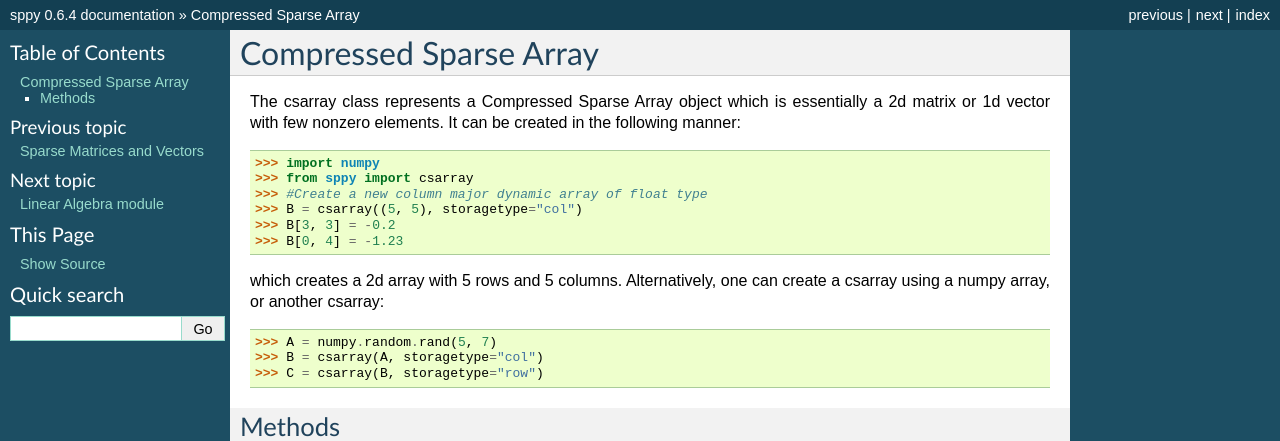
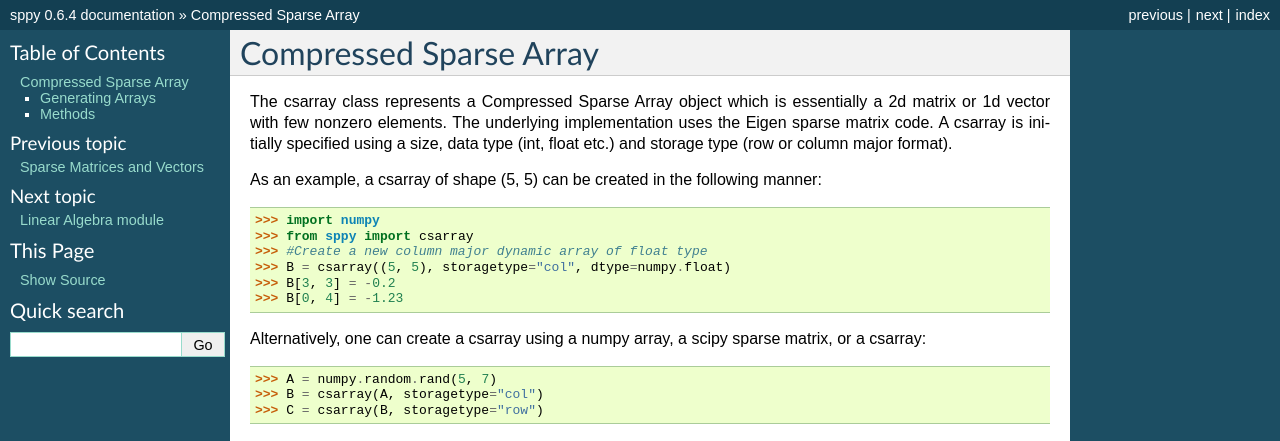
Before and after one commit to charanpald/sppy, a Sphinx documentation site: the page built from docs/csarray.rst, in a window 1280 px wide. Shown: the top 441 px of the page. Built offline with Sphinx 7.4.7, drawn with Linux system fonts in a browser that asks for light colours; pages that are not in the unit, such as notebooks, are missing from menus; some of the changed text lies outside the part shown.

Commit message:
Add util method and bit more in intro

```diff
--- a/docs/csarray.rst
+++ b/docs/csarray.rst
@@ -1,18 +1,20 @@
 Compressed Sparse Array
 =======================
 
-The csarray class represents a Compressed Sparse Array object which is essentially a 2d matrix or 1d vector with few nonzero elements. It can be created in the following manner:
+The csarray class represents a Compressed Sparse Array object which is essentially a 2d matrix or 1d vector with few nonzero elements. The underlying implementation uses the Eigen sparse matrix code. A csarray is initially specified using a size, data type (int, float etc.) and storage type (row or column major format).
+
+As an example, a csarray of shape (5, 5) can be created in the following manner:
 
 ::
 
     >>> import numpy
     >>> from sppy import csarray
     >>> #Create a new column major dynamic array of float type
-    >>> B = csarray((5, 5), storagetype="col")
+    >>> B = csarray((5, 5), storagetype="col", dtype=numpy.float)
     >>> B[3, 3] = -0.2
     >>> B[0, 4] = -1.23
 
-which creates a 2d array with 5 rows and 5 columns. Alternatively, one can create a csarray using a numpy array, or another csarray:
+Alternatively, one can create a csarray using a numpy array, a scipy sparse matrix, or a csarray:
 
 ::
 
@@ -20,10 +22,15 @@
     >>> B = csarray(A, storagetype="col")
     >>> C = csarray(B, storagetype="row")
 
+In addition, one can generate arrays using a predefined structure, for example diagonal matrices or randomly generated. See the documentation below for details and also for information on the operations on these objects.
 
+Generating Arrays
+-----------------
+.. automodule:: sppy
+   :members: diag, eye, ones, zeros, rand
 
 Methods
 -------
 .. autoclass:: sppy.csarray
-   :members:
-   :inherited-members:
+    :inherited-members:
+    :members:
```
